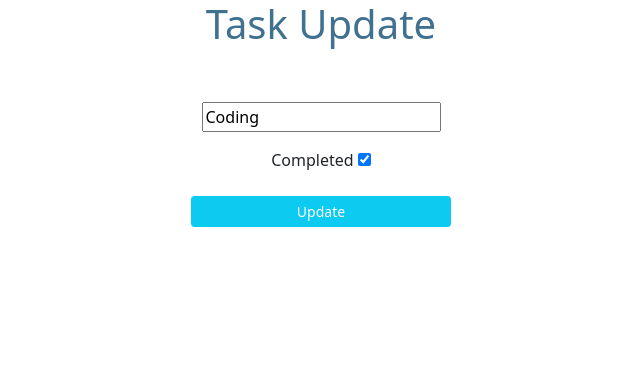
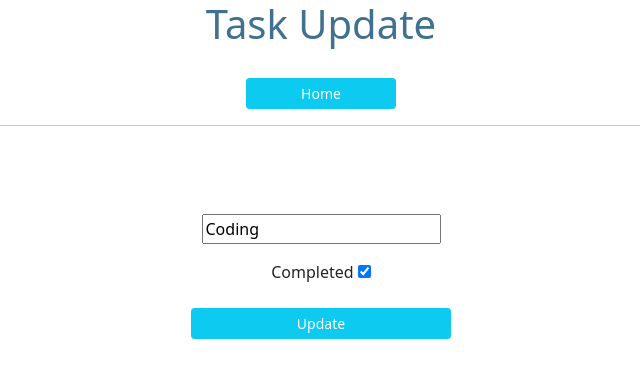
Before and after one commit to obaid147/TaskManagement, a Django app: page /update/1/ in a window 1280 px wide. Shown: the top 378 px of the page, without its empty margins (319-959 px from the left). Run offline with Django 3.2, Linux system fonts and the light colour scheme; data comes from the database, SQL or seed files in the repository; some libraries are stand-ins or nearby versions.

Commit message:
Added home link

```diff
--- a/TaskManagement/TaskApp/templates/TaskApp/update.html
+++ b/TaskManagement/TaskApp/templates/TaskApp/update.html
@@ -28,8 +28,10 @@
         TASK-UPDATE
     {% endif %}
 
+<a href="{% url 'index' %}" class="btn btn-info btn-sm text-white" style="width:150px;">Home</a>
+<hr />
+<br><br><br>
 
-<br>
 {% comment %} form here {% endcomment %}
 <form action="" method="post">
     {% csrf_token %}
```
